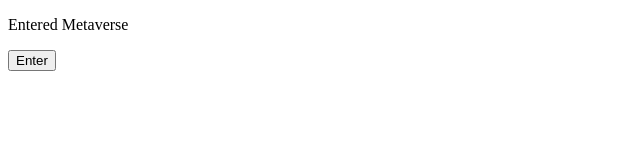
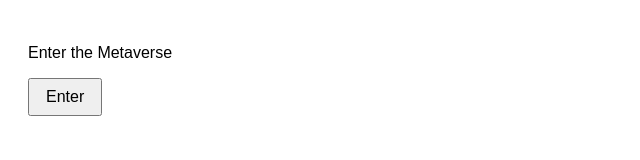
Before and after one commit to acciojob/enter-metaverse-prafulparmar-095, a website: page main.html in a window 1280 px wide. Shown: the whole page, without its empty margins (0-640 px from the left). Drawn offline with Linux system fonts and the light colour scheme.

Commit message:
created a submission

```diff
--- a/main.html
+++ b/main.html
@@ -7,8 +7,7 @@
 </head>
 
 <body>
-
-	<p id="status">Entered Metaverse</p>
+  <p id="status">Enter the Metaverse</p>
   <button id="enterBtn">Enter</button>
     <script type="text/javascript" src="./script.js">
 </script>
--- a/script.js
+++ b/script.js
@@ -1,10 +1,6 @@
-const button = document.getElementById('enterBtn');
-    const statusElement = document.getElementById('status');
-
-    button.addEventListener('click', () => {
-      // Replace the <p> element with an <h1> element
-      const h1 = document.createElement('h1');
-      h1.id = 'status';
-      h1.textContent = 'Entered Metaverse';
-      statusElement.replaceWith(h1);
-    });
+document.getElementById("enterBtn").addEventListener("click", function() {
+      const p = document.getElementById("status");
+      const h1 = document.createElement("h1");
+      h1.id = p.id;
+      h1.textContent = "Entered Metaverse";
+      p.replaceWith(h1);
--- a/styles.css
+++ b/styles.css
@@ -1 +1,9 @@
-/*  your css code here. If applicable */
+body {
+      font-family: sans-serif;
+      padding: 20px;
+    }
+    #enterBtn {
+      padding: 8px 16px;
+      font-size: 16px;
+      cursor: pointer;
+    }
```
